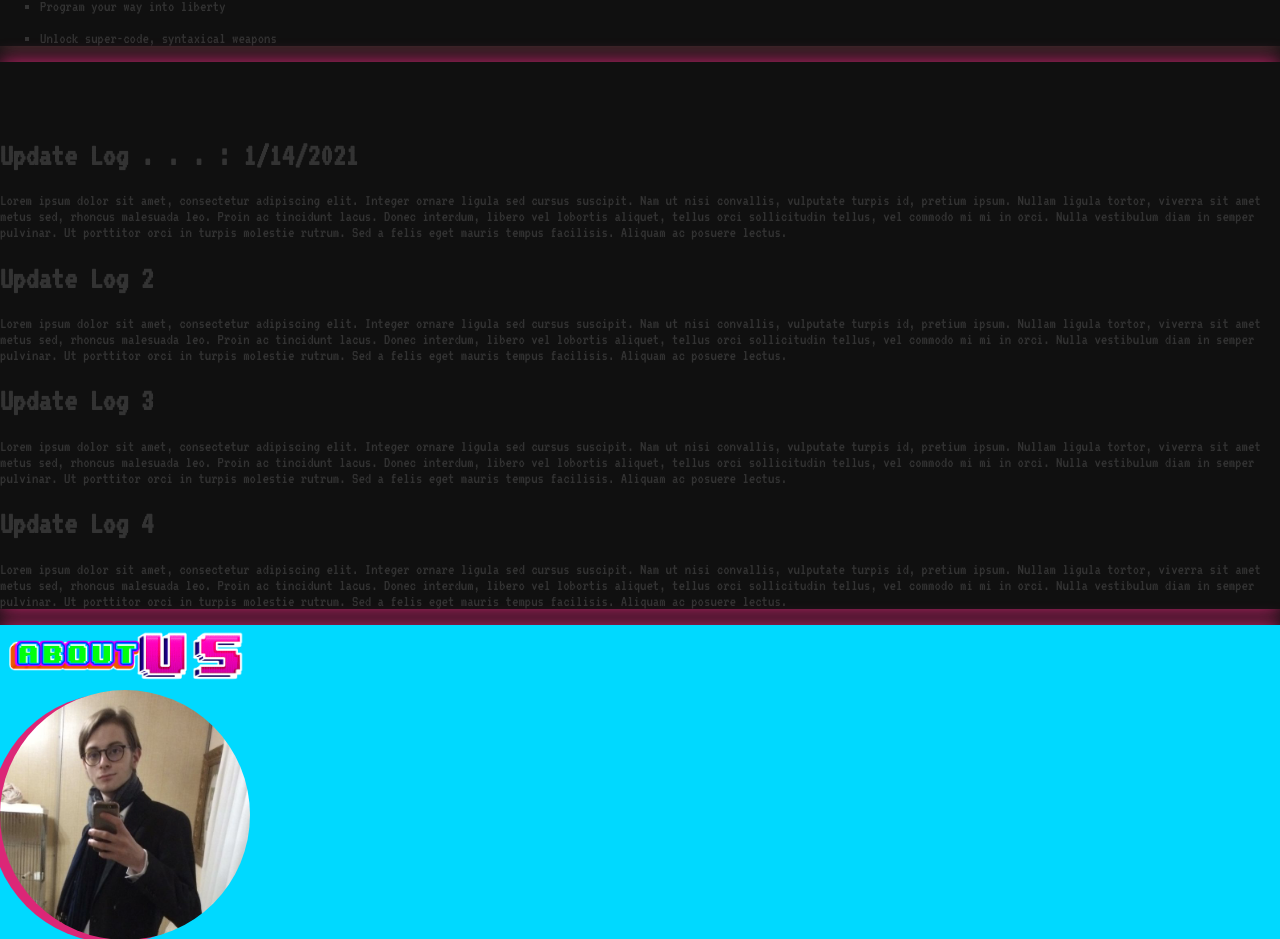
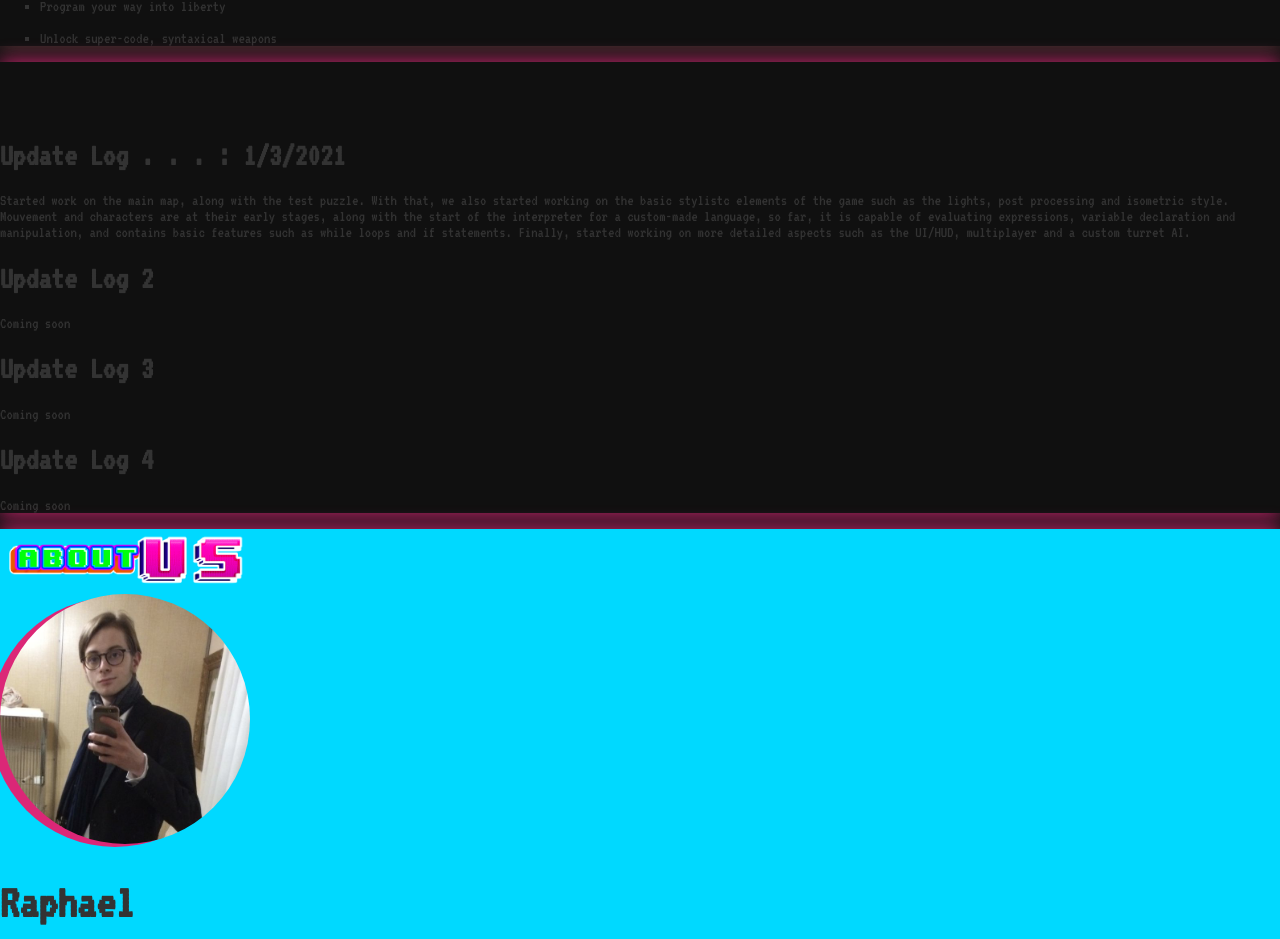
Before and after one commit to Adam-Alani/Code-Afterlife, a Svelte app in the folder website/: page / in a window 1280 px wide. Shown: the part 1717-2656 px from the top of the page. Built offline with nearby package versions, Linux system fonts and the light colour scheme.

Commit message:
added devlog 1 to website

```diff
--- a/website/src/components/DevLog.svelte
+++ b/website/src/components/DevLog.svelte
@@ -7,25 +7,28 @@
     <div class=" z-10 mx-0 my-auto">
         <div class="mt-28 mb-28 flex-grow text-white text-center  " >
             <div>
-            <h1 class="text-xl underline text-green-500">Update Log . . . : 1/14/2021</h1>
+            <h1 class="text-xl underline text-green-500">Update Log . . . : 1/3/2021</h1>
                 <div class="mt-2 mx-16">
-                <p>Lorem ipsum dolor sit amet, consectetur adipiscing elit. Integer ornare ligula sed cursus suscipit. Nam ut nisi convallis, vulputate turpis id, pretium ipsum. Nullam ligula tortor, viverra sit amet metus sed, rhoncus malesuada leo. Proin ac tincidunt lacus. Donec interdum, libero vel lobortis aliquet, tellus orci sollicitudin tellus, vel commodo mi mi in orci. Nulla vestibulum diam in semper pulvinar. Ut porttitor orci in turpis molestie rutrum. Sed a felis eget mauris tempus facilisis. Aliquam ac posuere lectus.</p>
+                    <p>
+                        Started work on the main map, along with the test puzzle. With that, we also started working on the basic stylistc elements of the game such as the lights, post processing and isometric style. Mouvement and characters are at their early stages, along with the start of the interpreter for a custom-made language, so far, it is capable of evaluating expressions, variable declaration and manipulation, and contains basic features such as while loops and if statements. Finally, started working on more detailed aspects such as the UI/HUD, multiplayer and a custom turret AI.
+                    </p>
                 </div>
             </div>
 
             <div class="mt-8"><h1 class="text-xl underline text-purple-600">Update Log 2</h1>
                 <div class="mt-2 mx-16">
-                    <p>Lorem ipsum dolor sit amet, consectetur adipiscing elit. Integer ornare ligula sed cursus suscipit. Nam ut nisi convallis, vulputate turpis id, pretium ipsum. Nullam ligula tortor, viverra sit amet metus sed, rhoncus malesuada leo. Proin ac tincidunt lacus. Donec interdum, libero vel lobortis aliquet, tellus orci sollicitudin tellus, vel commodo mi mi in orci. Nulla vestibulum diam in semper pulvinar. Ut porttitor orci in turpis molestie rutrum. Sed a felis eget mauris tempus facilisis. Aliquam ac posuere lectus.</p></div>
+                    <p>Coming soon</p>
+                </div>
             </div>
-
             <div class="mt-8"><h1 class="text-xl underline text-yellow-200">Update Log 3</h1>
                 <div class="mt-2 mx-16">
-                    <p>Lorem ipsum dolor sit amet, consectetur adipiscing elit. Integer ornare ligula sed cursus suscipit. Nam ut nisi convallis, vulputate turpis id, pretium ipsum. Nullam ligula tortor, viverra sit amet metus sed, rhoncus malesuada leo. Proin ac tincidunt lacus. Donec interdum, libero vel lobortis aliquet, tellus orci sollicitudin tellus, vel commodo mi mi in orci. Nulla vestibulum diam in semper pulvinar. Ut porttitor orci in turpis molestie rutrum. Sed a felis eget mauris tempus facilisis. Aliquam ac posuere lectus.</p></div>
+                    <p>Coming soon</p>
+                </div>
             </div>
-
             <div class="mt-8"><h1 class="text-xl underline text-blue-500">Update Log 4</h1>
                 <div class="mt-2 mx-16">
-                    <p>Lorem ipsum dolor sit amet, consectetur adipiscing elit. Integer ornare ligula sed cursus suscipit. Nam ut nisi convallis, vulputate turpis id, pretium ipsum. Nullam ligula tortor, viverra sit amet metus sed, rhoncus malesuada leo. Proin ac tincidunt lacus. Donec interdum, libero vel lobortis aliquet, tellus orci sollicitudin tellus, vel commodo mi mi in orci. Nulla vestibulum diam in semper pulvinar. Ut porttitor orci in turpis molestie rutrum. Sed a felis eget mauris tempus facilisis. Aliquam ac posuere lectus.</p></div>
+                    <p>Coming soon</p>
+                </div>
             </div>
         </div>
     </div>
```
